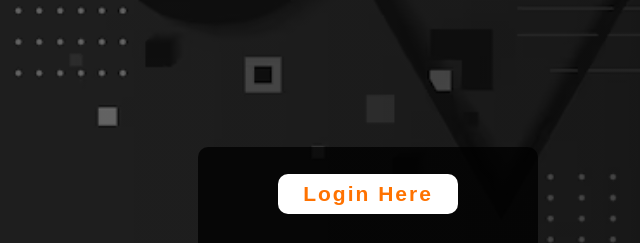
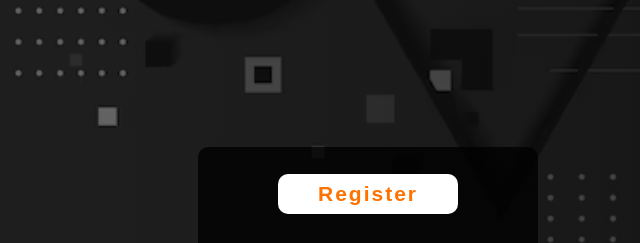
Before and after one commit to abedag/Quiz-App-F, a plain HTML site: page public/register.html in a window 1280 px wide. Shown: the top 243 px of the page, 640-1280 px from the left. Drawn offline with Linux system fonts and the light colour scheme.

Commit message:
Edit <register.html> Editing form headline

```diff
--- a/public/register.html
+++ b/public/register.html
@@ -29,7 +29,7 @@
 
 
       <section class="form">
-        <h2>Login Here</h2>
+        <h2>Register</h2>
         <form>
           <input type="email" name="email" placeholder="Enter an email" />
           <input type="email" name="username" placeholder="Set a username" />
```
Also changed, not shown: scripts/login.js (added).
